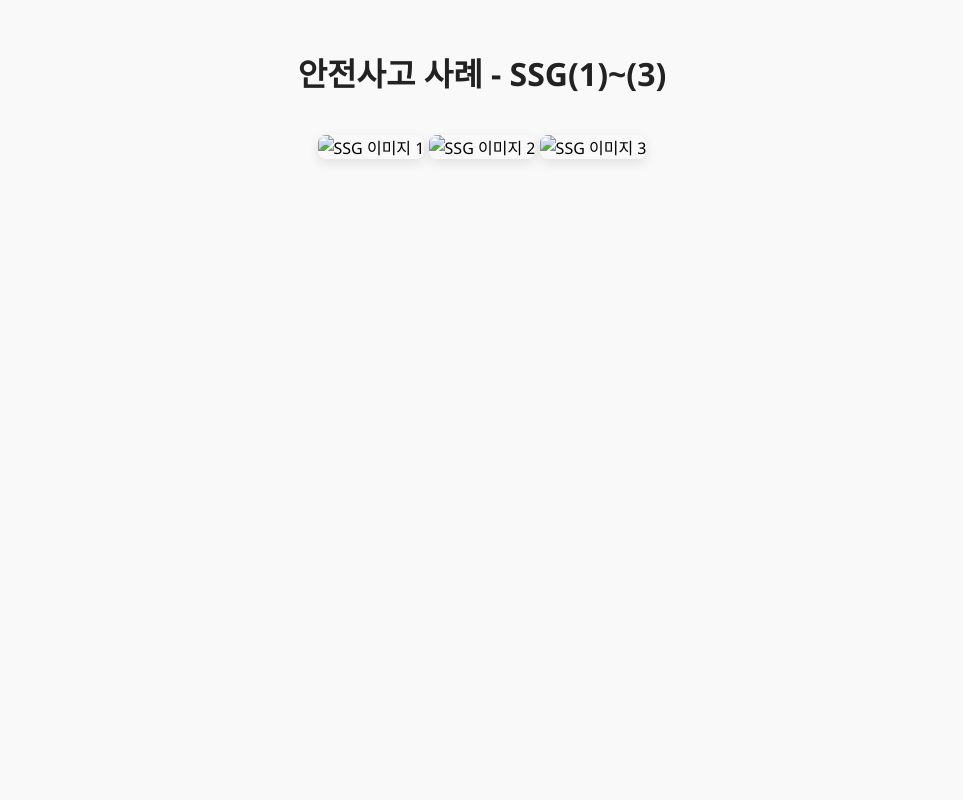
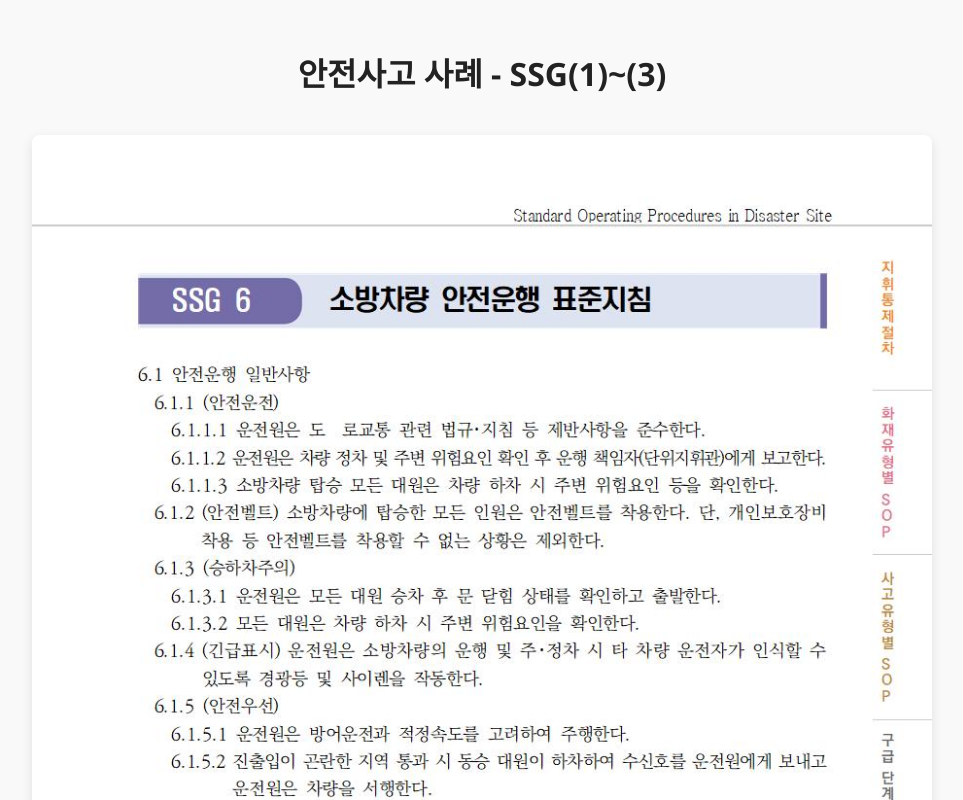
Before and after one commit to GGfiresafe/safety-case-4, a plain HTML site: page index.html in a window 1280 px wide. Shown: the top 800 px of the page, without its empty margins (158-1121 px from the left). Drawn offline with Linux system fonts and the light colour scheme.

Commit message:
index.html

```diff
--- a/index.html
+++ b/index.html
@@ -26,9 +26,9 @@
 <body>
   <h1>안전사고 사례 - SSG(1)~(3)</h1>
 
-  <img src="SSG(1).jpg" alt="SSG 이미지 1">
-  <img src="SSG(2).jpg" alt="SSG 이미지 2">
-  <img src="SSG(3).jpg" alt="SSG 이미지 3">
+  <img src="SSG6(1).jpg" alt="SSG 이미지 1">
+  <img src="SSG6(2).jpg" alt="SSG 이미지 2">
+  <img src="SSG6(3).jpg" alt="SSG 이미지 3">
 
 </body>
 </html>
```
